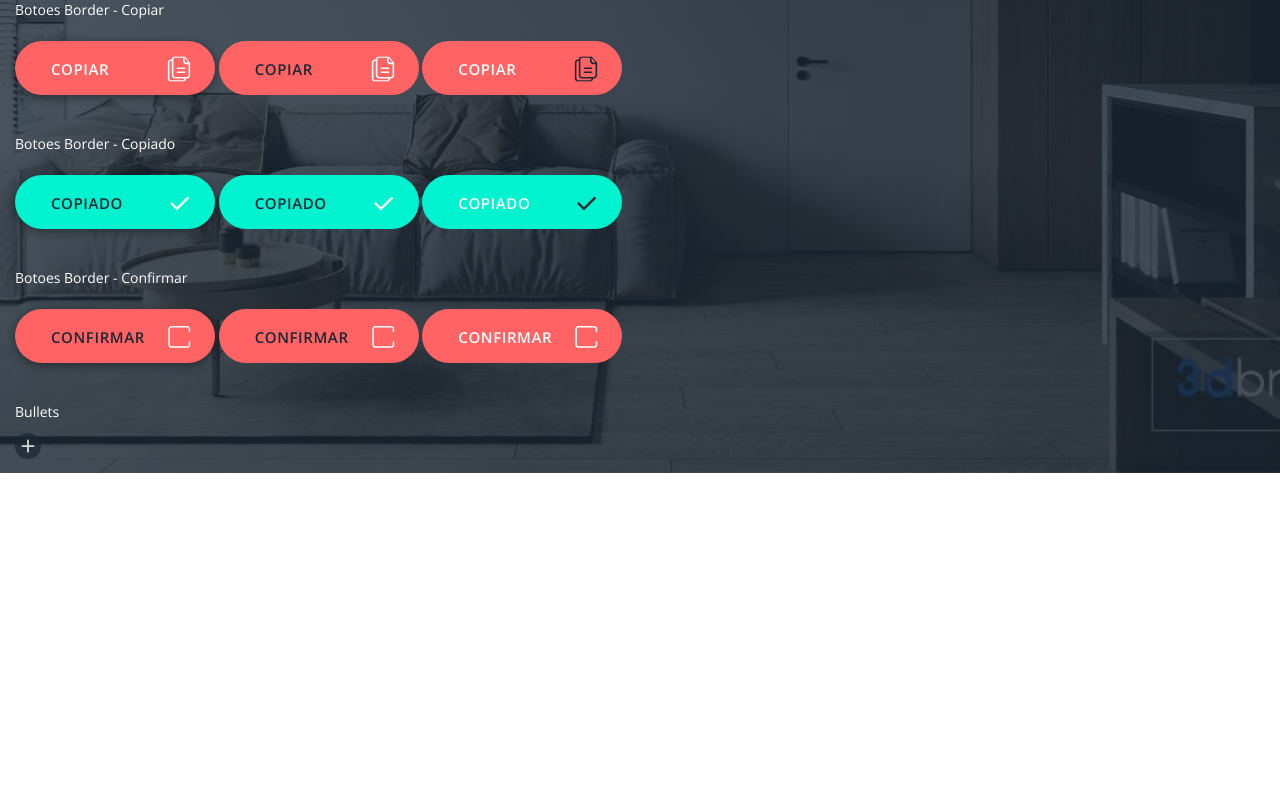
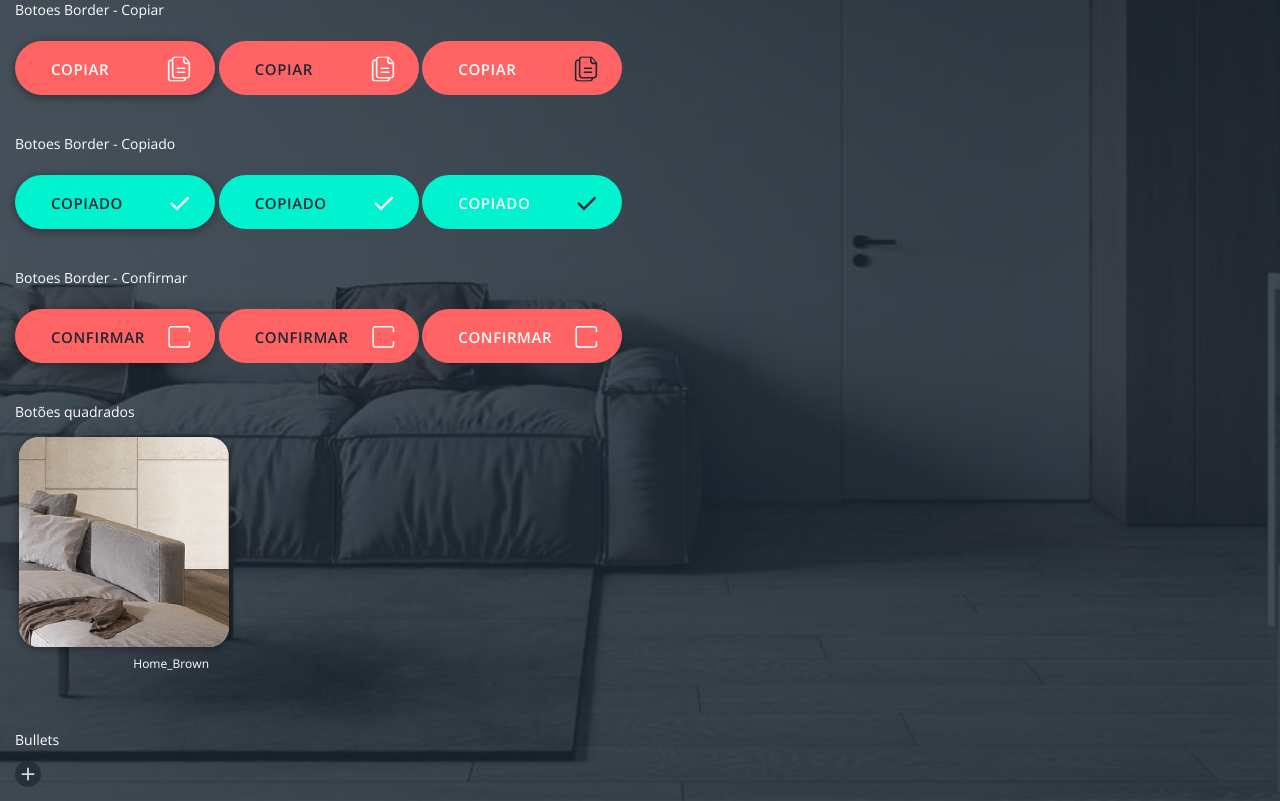
Before and after one commit to gcarneirinho/lab-conference-structure, a website: page assets.html in a window 1280 px wide. Shown: the part 441-1242 px from the top of the page. Before the commit the page ends 914 px from the top, so only its background shows below. Drawn offline with nearby package versions, Linux system fonts and the light colour scheme.

Commit message:
Adicionado botao quadrado

```diff
--- a/assets.html
+++ b/assets.html
@@ -74,7 +74,27 @@
           <div class="botao iconed confirm red">Confirmar</div>
         </div>
       </div>
-
+      <div class="row">
+        <div class="col-12 mt-5 mb-3 uppercase">Botões quadrados</div>
+        <div class="col-12">
+          <div class="row">
+            <div class="col-4">
+              <div class="botao__quadrado">
+                <figure class="botao__quadrado--container">
+                  <div class="botao__quadrado--shape">
+                      <img
+                      src="images/botao-sala.png"
+                      alt="Home_Brown"
+                      class="botao__quadrado--img"
+                    />
+                  </div>
+                  <figcaption class="botao__quadrado--caption">Home_Brown</figcaption>
+                </figure>
+              </div>
+            </div>
+          </div>
+        </div>
+      </div>
       <div class="row">
         <div class="col-12 mt-5 mb-3 uppercase">Bullets</div>
         <div class="col-12">
--- /dev/null
+++ b/scss/components/_botao-quadrado.scss
@@ -0,0 +1,72 @@
+.botao__quadrado {
+  position: relative;
+  width: 220px;
+
+  &--container {
+    position: relative;
+    padding: 4px 4px 30px 4px;
+  }
+
+
+  &--shape {
+      position: relative;
+      border-radius: 20px;
+      background-color: rgba(#FFF, .6);
+      box-shadow: $box-shadow;
+      width: 210px;
+      height: 210px;
+      overflow: hidden;
+  }
+
+  &--img {
+      position: absolute;
+      height: 100%;
+      top: 50%;
+      left: 50%;
+      transform: translate(-50%, -50%) scale(1.2);
+      transition: all .3s ease-in-out;
+
+  }
+
+  &--caption {
+      position: absolute;
+      font-size: 12px;
+      bottom: 6px;
+      right: 26px;
+      z-index: 1;
+
+  }
+
+  &:after {
+    content: '';
+    position: absolute;
+    width: 76px;
+    height: 76px;
+    background: url(../../assets/svg/icon-arrow-left.svg) no-repeat center center;
+    background-size: 25px 25px;
+    background-color: rgba($yellow, .75);
+    border-radius: 50%;
+    top:50%;
+    left:50%;
+    transform: translate(-50%, -50%);
+    opacity: 0;
+    transition: all .5s;
+    color: #FFF;
+    text-transform: uppercase;
+    text-align: center;
+    backface-visibility: hidden;
+  }
+
+  &:hover:after {
+    cursor: pointer;
+    opacity: 1;
+    transform: translate(-50%, -66%);
+  }
+
+  &:hover &--img {
+      cursor: pointer;
+      transform: translate(-50%, -50%) scale(1);
+      filter: blur(1px) brightness(80%);
+  }
+
+}
--- a/scss/styles.scss
+++ b/scss/styles.scss
@@ -1,6 +1,7 @@
 @import "./variables";
 @import "components/botao";
 @import "components/bullets";
+@import "components/botao-quadrado";
 
 
 *,
```
Also changed, not shown: css/styles.css, images/botao-sala.png (added).
